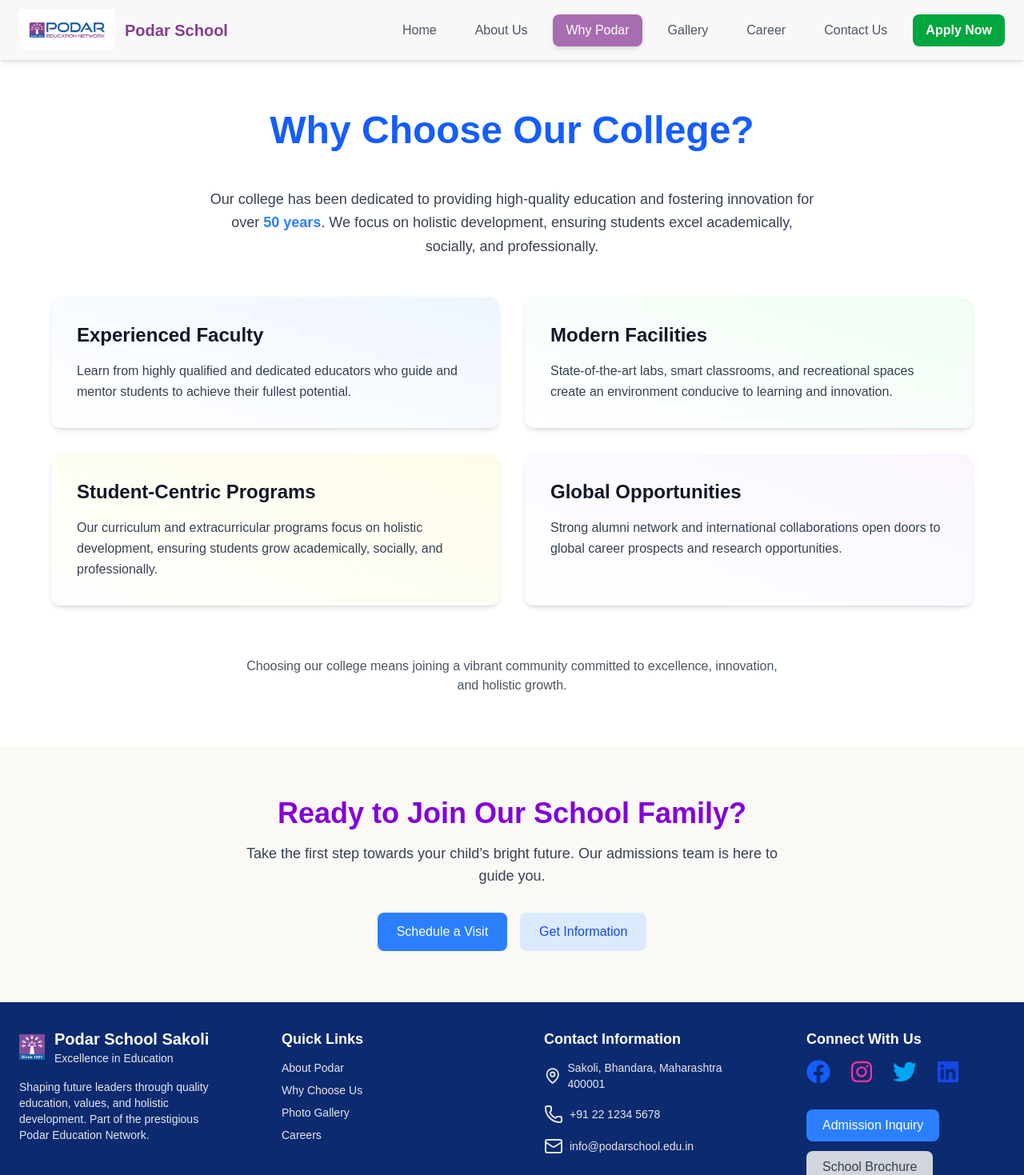
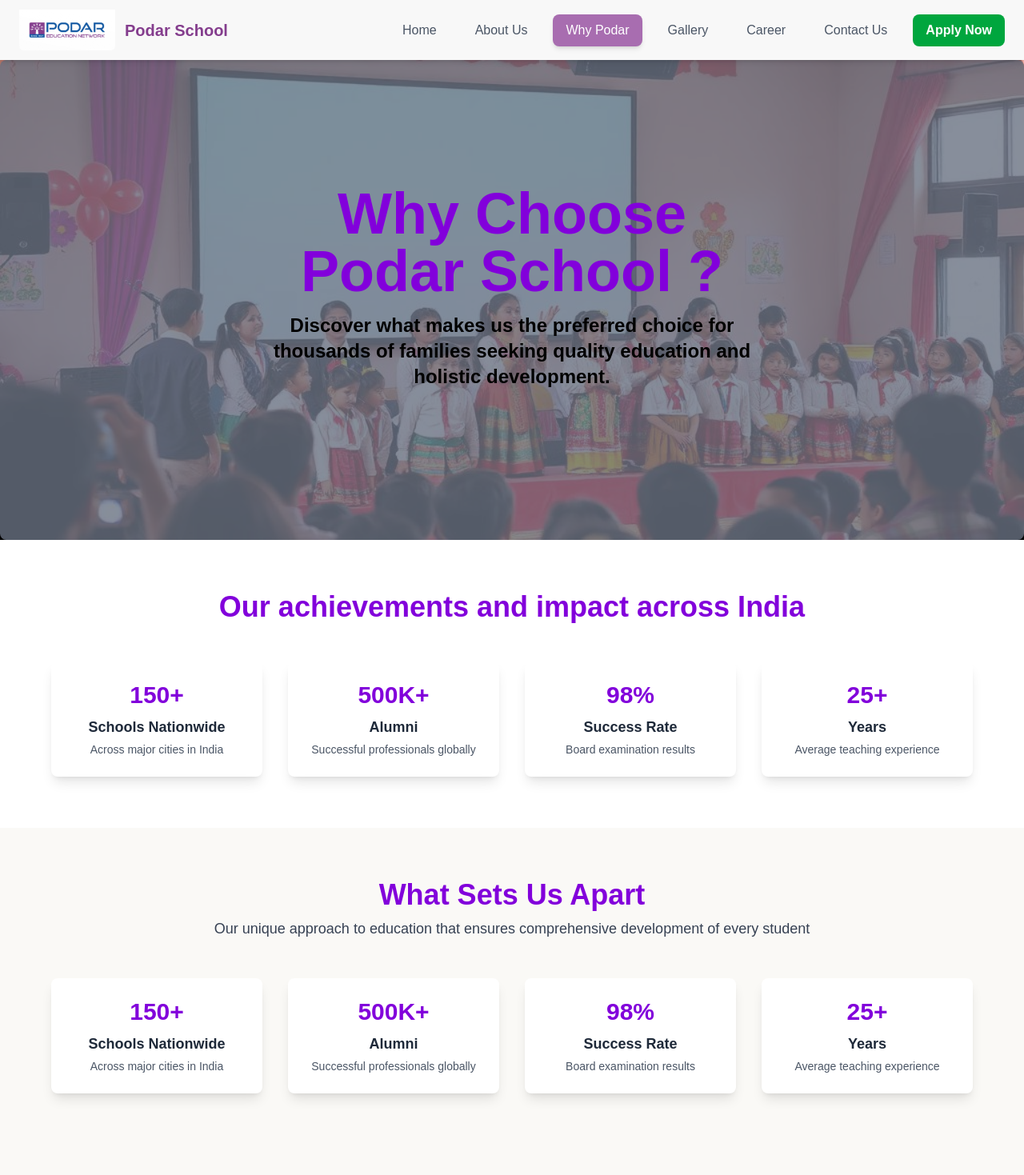
Before and after one commit to meshramaditya/Podar-school, a Next.js app: page /why in a window 1280 px wide. Shown: the top 1469 px of the page at 80% size. Built offline with nearby package versions, Linux system fonts and the light colour scheme.

Commit message:
fixed latestnews section and fixed font

```diff
--- a/src/app/page.tsx
+++ b/src/app/page.tsx
@@ -245,7 +245,7 @@
               <BookOpen className="w-7 h-7 text-purple-700 transition-all duration-300 group-hover:drop-shadow-[0_0_15px_rgba(255,255,0,0.7)]" />
             </div>
             <h3 className="text-2xl font-bold text-gray-800 mb-1">300+</h3>
-            <p className="text-gray-600 text-center text-sm">Bright minds learning together</p>
+            <p className="text-gray-600 text-center ">Bright minds learning together</p>
           </div>
 
           {/* Expert Teachers */}
@@ -256,7 +256,7 @@
               <Users className="w-7 h-7 text-purple-700 transition-all duration-300 group-hover:drop-shadow-[0_0_15px_rgba(255,255,0,0.7)]" />
             </div>
             <h3 className="text-2xl font-bold text-gray-800 mb-1">25+</h3>
-            <p className="text-gray-600 text-center text-sm">Dedicated educators</p>
+            <p className="text-gray-600 text-center">Dedicated educators</p>
           </div>
 
           {/* Smart Classrooms */}
@@ -267,7 +267,7 @@
               <School className="w-7 h-7 text-purple-700 transition-all duration-300 group-hover:drop-shadow-[0_0_15px_rgba(255,255,0,0.7)]" />
             </div>
             <h3 className="text-2xl font-bold text-gray-800 mb-1">20+</h3>
-            <p className="text-gray-600 text-center text-sm">Modern learning spaces</p>
+            <p className="text-gray-600 text-center">Modern learning spaces</p>
           </div>
 
           {/* Activities */}
@@ -278,7 +278,7 @@
               <Award className="w-7 h-7 text-purple-700 transition-all duration-300 group-hover:drop-shadow-[0_0_15px_rgba(255,255,0,0.7)]" />
             </div>
             <h3 className="text-2xl font-bold text-gray-800 mb-1">25+</h3>
-            <p className="text-gray-600 text-center text-sm">Diverse learning experiences</p>
+            <p className="text-gray-600 text-center">Diverse learning experiences</p>
           </div>
         </div>
       </section>
@@ -290,13 +290,13 @@
         {/* Latest Announcements */}
           {/* Latest Announcements */}
           <div className="flex-1 bg-[#FAF9F6] rounded-xl p-6 shadow-lg">
-            <h2 className="text-2xl font-semibold text-purple-500 mb-6">Latest Announcements</h2>
+            <h2 className="text-3xl font-semibold text-purple-500 mb-6">Latest Announcements</h2>
 
             <div className="flex flex-col gap-4 max-h-96 overflow-y-auto pr-2 scrollbar-thin scrollbar-thumb-gray-300 scrollbar-track-gray-100 scrollbar-thumb-rounded-md">
               {announcements.map((a) => (
                 <div
                   key={a.id}
-                  className="flex flex-col md:flex-row items-start md:items-center gap-4 p-4 bg-white rounded-lg shadow-sm transition transform hover:scale-105 hover:shadow-lg"
+                  className="flex ml-10 mr-10  flex-col md:flex-row items-start md:items-center gap-4 p-4 bg-white rounded-lg shadow-sm transition transform hover:scale-105 hover:shadow-lg"
                 >
                   {/* Icon */}
                   <div className="w-10 h-10 bg-gray-50 rounded-lg flex items-center justify-center flex-shrink-0 text-xl">
@@ -337,26 +337,26 @@
 
         {/* Quick Actions */}
         <div className="flex-1 bg-[#FAF9F6] rounded-xl p-6 shadow-lg">
-          <h2 className="text-2xl font-semibold text-purple-500 mb-6">Quick Actions</h2>
+          <h2 className="text-3xl font-semibold text-purple-500 mb-6">Quick Actions</h2>
           <div className="space-y-4">
             <div className="bg-gray-50 rounded-lg p-5 border border-gray-200">
               <h3 className="text-base font-semibold text-gray-900 mb-1">Admission Inquiry</h3>
-              <p className="text-xs text-gray-600 mb-3">Get information about our admission process</p>
+              <p className=" text-gray-600 mb-3">Get information about our admission process</p>
 
               <Link href="/contact">
-            <button className="bg-green-600 text-xs font-medium text-white px-4 py-2 rounded hover:bg-green-700 transition-colors">
+            <button className="bg-green-600  font-medium text-white px-4 py-2 rounded hover:bg-green-700 transition-colors">
               Start Application
             </button>
           </Link>
             </div>
 
             <div className="bg-gray-50 rounded-lg p-5 border border-gray-200">
-              <h3 className="text-base font-semibold text-gray-900 mb-1">Contact Information</h3>
-              <div className="text-xs text-gray-600 mb-3 leading-relaxed">
+              <h3 className="font-semibold text-gray-900 mb-1">Contact Information</h3>
+              <div className="text-gray-600 mb-3 leading-relaxed">
                 📍 ICT Education Street, Mumbai<br />
                 📞 +91 1234567890
               </div>
-              <a href="#" className="text-white bg-gray-400 py-2 px-4  text-xs font-medium hover:bg-gray-500 rounded-lg">View Details</a>
+              <a href="#" className="text-white bg-gray-400 py-2 px-4 font-medium hover:bg-gray-500 rounded-lg">View Details</a>
             </div>
           </div>
         </div>
--- a/src/app/why/page.tsx
+++ b/src/app/why/page.tsx
@@ -1,63 +1,115 @@
+import Image from "next/image";
+
 export default function Why() {
   return (
-    <main className="w-full min-h-screen bg-white py-16 px-6">
-      <div className="max-w-6xl mx-auto">
-        {/* Heading */}
-        <h1 className="text-5xl font-extrabold mb-12 text-center text-blue-600">
-          Why Choose Our College?
+    <main className="w-full h-full bg-white ">
+      <div className="w-full">
+        {/* why hero Section */}
+                <section className="relative w-full h-[600px] flex items-center justify-center overflow-hidden">
+                  <Image
+                    src="/asset/Image/hero-bg2.jpg"
+                    alt="Hero Background"
+                    fill
+                    className="object-cover transition-all duration-1000"
+                    priority
+                  />
+
+                  {/* Overlay Text */}
+                  <div className="absolute top-1/2 left-1/2 transform -translate-x-1/2 -translate-y-1/2
+                          flex flex-col items-center justify-center text-center px-4
+                          bg-gray-500/80 h-[100%] w-[100%] rounded-lg">
+                    <h1 className="text-7xl w-1/2 font-bold text-purple-700 mb-4">
+                     Why Choose Podar School ?
                     </h1>
 
-        {/* Intro */}
-        <p className="text-lg text-gray-700 leading-relaxed mb-12 text-center max-w-3xl mx-auto">
-          Our college has been dedicated to providing high-quality education and fostering innovation for over
-          <span className="font-semibold text-blue-500"> 50 years</span>. We focus on holistic development, ensuring
-          students excel academically, socially, and professionally.
+                    <p className="text-2xl text-black font-semibold mb-8 max-w-2xl">
+                      Discover what makes us the preferred choice for thousands of families seeking quality education and holistic development.
                     </p>
 
-        {/* Reasons Container */}
-        <div className="grid grid-cols-1 md:grid-cols-2 gap-8">
-          {/* Reason 1 */}
-          <div className="p-8 rounded-xl shadow-md hover:shadow-lg transition-shadow bg-gradient-to-tr from-white to-blue-50">
-            <h2 className="text-2xl font-semibold text-gray-900 mb-4">Experienced Faculty</h2>
-            <p className="text-gray-700 leading-relaxed">
-              Learn from highly qualified and dedicated educators who guide and mentor students
-              to achieve their fullest potential.
+                    </div>
+                </section>
+
+        {/* card section */}
+                <section className="bg-white py-16 px-4">
+                  <div className="text-center mb-12 max-w-3xl mx-auto">
+                    <h2 className="text-4xl font-semibold text-purple-700 mb-2">
+                      Our achievements and impact across India
+                    </h2>
+                  </div>
+
+                  <div className="grid grid-cols-1 sm:grid-cols-2 lg:grid-cols-4 gap-8 max-w-6xl mx-auto">
+                    {/* Card 1 */}
+                    <div className="bg-white rounded-lg shadow-lg p-6 text-center transition transform hover:scale-105 hover:shadow-2xl">
+                      <h3 className="text-3xl font-bold text-purple-700 mb-2">150+</h3>
+                      <p className="text-lg font-semibold text-gray-800 mb-1">Schools Nationwide</p>
+                      <p className="text-gray-600 text-sm">Across major cities in India</p>
+                    </div>
+
+                    {/* Card 2 */}
+                    <div className="bg-white rounded-lg shadow-lg p-6 text-center transition transform hover:scale-105 hover:shadow-2xl">
+                      <h3 className="text-3xl font-bold text-purple-700 mb-2">500K+</h3>
+                      <p className="text-lg font-semibold text-gray-800 mb-1">Alumni</p>
+                      <p className="text-gray-600 text-sm">Successful professionals globally</p>
+                    </div>
+
+                    {/* Card 3 */}
+                    <div className="bg-white rounded-lg shadow-lg p-6 text-center transition transform hover:scale-105 hover:shadow-2xl">
+                      <h3 className="text-3xl font-bold text-purple-700 mb-2">98%</h3>
+                      <p className="text-lg font-semibold text-gray-800 mb-1">Success Rate</p>
+                      <p className="text-gray-600 text-sm">Board examination results</p>
+                    </div>
+
+                    {/* Card 4 */}
+                    <div className="bg-white rounded-lg shadow-lg p-6 text-center transition transform hover:scale-105 hover:shadow-2xl">
+                      <h3 className="text-3xl font-bold text-purple-700 mb-2">25+</h3>
+                      <p className="text-lg font-semibold text-gray-800 mb-1">Years</p>
+                      <p className="text-gray-600 text-sm">Average teaching experience</p>
+                    </div>
+                  </div>
+                </section>
+        {/**/}
+                <section className="bg-[#FAF9F6] py-16 px-4">
+          <div className="text-center mb-12 max-w-3xl mx-auto">
+            <h2 className="text-4xl font-semibold text-purple-700 mb-2">
+              What Sets Us Apart
+            </h2>
+            <p className="text-lg text-gray-700 font-medium">
+              Our unique approach to education that ensures comprehensive development of every student
             </p>
           </div>
 
-          {/* Reason 2 */}
-          <div className="p-8 rounded-xl shadow-md hover:shadow-lg transition-shadow bg-gradient-to-tr from-white to-green-50">
-            <h2 className="text-2xl font-semibold text-gray-900 mb-4">Modern Facilities</h2>
-            <p className="text-gray-700 leading-relaxed">
-              State-of-the-art labs, smart classrooms, and recreational spaces create an environment
-              conducive to learning and innovation.
-            </p>
+          <div className="grid grid-cols-1 sm:grid-cols-2 lg:grid-cols-4 gap-8 max-w-6xl mx-auto">
+            {/* Card 1 */}
+            <div className="bg-white rounded-lg shadow-lg p-6 text-center transition transform hover:scale-105 hover:shadow-2xl">
+              <h3 className="text-3xl font-bold text-purple-700 mb-2">150+</h3>
+              <p className="text-lg font-semibold text-gray-800 mb-1">Schools Nationwide</p>
+              <p className="text-gray-600 text-sm">Across major cities in India</p>
             </div>
 
-          {/* Reason 3 */}
-          <div className="p-8 rounded-xl shadow-md hover:shadow-lg transition-shadow bg-gradient-to-tr from-white to-yellow-50">
-            <h2 className="text-2xl font-semibold text-gray-900 mb-4">Student-Centric Programs</h2>
-            <p className="text-gray-700 leading-relaxed">
-              Our curriculum and extracurricular programs focus on holistic development, ensuring
-              students grow academically, socially, and professionally.
-            </p>
+            {/* Card 2 */}
+            <div className="bg-white rounded-lg shadow-lg p-6 text-center transition transform hover:scale-105 hover:shadow-2xl">
+              <h3 className="text-3xl font-bold text-purple-700 mb-2">500K+</h3>
+              <p className="text-lg font-semibold text-gray-800 mb-1">Alumni</p>
+              <p className="text-gray-600 text-sm">Successful professionals globally</p>
             </div>
 
-          {/* Reason 4 */}
-          <div className="p-8 rounded-xl shadow-md hover:shadow-lg transition-shadow bg-gradient-to-tr from-white to-purple-50">
-            <h2 className="text-2xl font-semibold text-gray-900 mb-4">Global Opportunities</h2>
-            <p className="text-gray-700 leading-relaxed">
-              Strong alumni network and international collaborations open doors to global career
-              prospects and research opportunities.
-            </p>
+            {/* Card 3 */}
+            <div className="bg-white rounded-lg shadow-lg p-6 text-center transition transform hover:scale-105 hover:shadow-2xl">
+              <h3 className="text-3xl font-bold text-purple-700 mb-2">98%</h3>
+              <p className="text-lg font-semibold text-gray-800 mb-1">Success Rate</p>
+              <p className="text-gray-600 text-sm">Board examination results</p>
+            </div>
+
+            {/* Card 4 */}
+            <div className="bg-white rounded-lg shadow-lg p-6 text-center transition transform hover:scale-105 hover:shadow-2xl">
+              <h3 className="text-3xl font-bold text-purple-700 mb-2">25+</h3>
+              <p className="text-lg font-semibold text-gray-800 mb-1">Years</p>
+              <p className="text-gray-600 text-sm">Average teaching experience</p>
             </div>
           </div>
+        </section>
 
-        {/* Closing */}
-        <p className="text-center text-gray-600 mt-16 max-w-2xl mx-auto">
-          Choosing our college means joining a vibrant community committed to excellence, innovation,
-          and holistic growth.
-        </p>
+
       </div>
     </main>
   )
```
Lines whose indentation alone changed are shown as unchanged.
